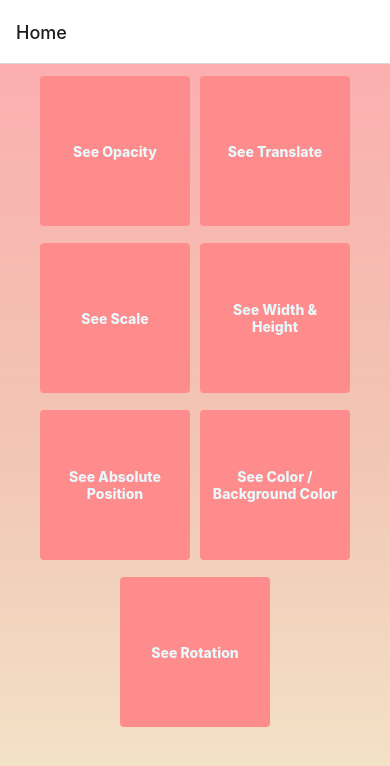
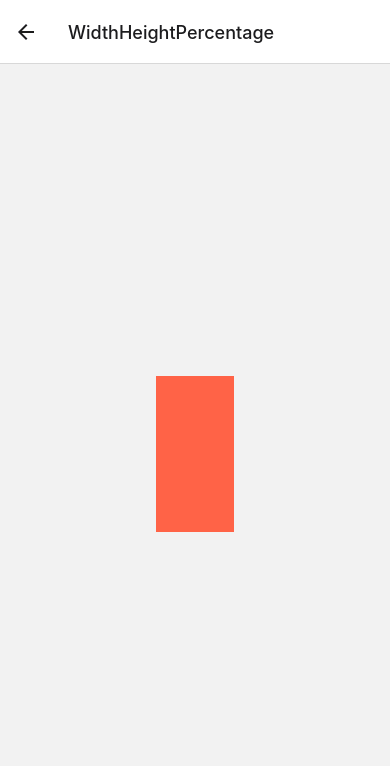
Before and after one commit to MarinMcGinley/Udemy-React-Animations, a React Native app: screen /WidthHeightPercentage in a window 390 px wide. Shown: the top 766 px of the page. Built offline with nearby package versions, Linux system fonts and the light colour scheme.

Commit message:
width and height interpolation on percentages

```diff
--- a/App.tsx
+++ b/App.tsx
@@ -8,6 +8,7 @@ import Opacity from './screens/opacity';
 import Rotation from './screens/rotation';
 import Scale from './screens/scale';
 import Translate from './screens/translate';
+import WidthHeightPercentage from './screens/widthHeightPercentage';
 import WidthAndHeight from './screens/withAndHeight';
 
 const Stack = createNativeStackNavigator();
@@ -27,6 +28,10 @@ export default function App() {
           component={ColorBackgroundColor}
         />
         <Stack.Screen name='Rotation' component={Rotation} />
+        <Stack.Screen
+          name='WidthHeightPercentage'
+          component={WidthHeightPercentage}
+        />
       </Stack.Navigator>
     </NavigationContainer>
   );
--- a/screens/homeScreen.tsx
+++ b/screens/homeScreen.tsx
@@ -35,7 +35,14 @@ const HomeScreen = ({ navigation }: any) => {
     navigation.navigate('Rotation');
   };
 
-  const buttonColor = colors.colorPalette2.orangePink;
+  const openWidthHeightPercentage = () => {
+    navigation.navigate('WidthHeightPercentage');
+  };
+
+  const buttonColor1 = colors.colorPalette2.orangePink;
+  const buttonColor2 = colors.colorPalette1.primaryRoyalBlue;
+  const buttonColor3 = colors.colorPalette1.primaryPastelGreen;
+  const buttonColor4 = colors.colorPalette1.primaryOceanBlue;
   const onPressButtonColor = colors.colorPalette2.rosePink;
   const buttonFontColor = '#E8F9FD';
 
@@ -45,6 +52,7 @@ const HomeScreen = ({ navigation }: any) => {
         colors.colorPalette3.rosyPink,
         colors.colorPalette3.sandyOrange,
         colors.colorPalette3.lightYellow,
+        colors.colorPalette3.blue,
       ]}
       style={styles.container}
     >
@@ -59,14 +67,14 @@ const HomeScreen = ({ navigation }: any) => {
           <Button
             onPress={openOpacity}
             title='See Opacity'
-            color={buttonColor}
+            color={buttonColor1}
             onPressColor={onPressButtonColor}
             fontColor={buttonFontColor}
           />
           <Button
             onPress={openTranslate}
             title='See Translate'
-            color={buttonColor}
+            color={buttonColor1}
             onPressColor={onPressButtonColor}
             fontColor={buttonFontColor}
           />
@@ -75,14 +83,14 @@ const HomeScreen = ({ navigation }: any) => {
           <Button
             onPress={openScale}
             title='See Scale'
-            color={buttonColor}
+            color={buttonColor1}
             onPressColor={onPressButtonColor}
             fontColor={buttonFontColor}
           />
           <Button
             onPress={openWidthAndHeight}
             title='See Width & Height'
-            color={buttonColor}
+            color={buttonColor1}
             onPressColor={onPressButtonColor}
             fontColor={buttonFontColor}
           />
@@ -91,14 +99,14 @@ const HomeScreen = ({ navigation }: any) => {
           <Button
             onPress={openAbsolutePosition}
             title='See Absolute Position'
-            color={buttonColor}
+            color={buttonColor1}
             onPressColor={onPressButtonColor}
             fontColor={buttonFontColor}
           />
           <Button
             onPress={openColorBackgroundColor}
             title='See Color / Background Color'
-            color={buttonColor}
+            color={buttonColor1}
             onPressColor={onPressButtonColor}
             fontColor={buttonFontColor}
           />
@@ -107,7 +115,14 @@ const HomeScreen = ({ navigation }: any) => {
           <Button
             onPress={openRotation}
             title='See Rotation'
-            color={buttonColor}
+            color={buttonColor1}
+            onPressColor={onPressButtonColor}
+            fontColor={buttonFontColor}
+          />
+          <Button
+            onPress={openWidthHeightPercentage}
+            title='See Width Height Percentage'
+            color={buttonColor1}
             onPressColor={onPressButtonColor}
             fontColor={buttonFontColor}
           />
@@ -119,22 +134,16 @@ const HomeScreen = ({ navigation }: any) => {
 
 const styles = StyleSheet.create({
   container: {
-    // borderWidth: 2,
-    // borderColor: 'pink',
+    paddingTop: 20,
     flex: 1,
-    // backgroundColor: '#fff',
     alignItems: 'center',
   },
   buttonsContainer: {
-    // borderWidth: 2,
-    // borderColor: 'blue',
     flexDirection: 'column',
     justifyContent: 'space-evenly',
   },
   duoContainer: {
     flexDirection: 'row',
-    // borderWidth: 2,
-    // borderColor: 'purple',
     justifyContent: 'center',
   },
 });
--- /dev/null
+++ b/screens/widthHeightPercentage.tsx
@@ -0,0 +1,63 @@
+import React, { useState } from 'react';
+import {
+  View,
+  StyleSheet,
+  TouchableWithoutFeedback,
+  Animated,
+} from 'react-native';
+
+const WidthHeightPercentage = () => {
+  const [animation, setAnimation] = useState(new Animated.Value(0));
+
+  const widthInterpolate = animation.interpolate({
+    inputRange: [0, 1],
+    outputRange: ['20%', '50%'],
+  });
+
+  const heightInterpolate = animation.interpolate({
+    inputRange: [0, 1],
+    outputRange: ['20%', '30%'],
+  });
+
+  const animatedStyles = {
+    width: widthInterpolate,
+    height: heightInterpolate,
+  };
+
+  const startAnimation = () => {
+    Animated.timing(animation, {
+      toValue: 1,
+      duration: 350,
+      useNativeDriver: false,
+    }).start(() => {
+      Animated.timing(animation, {
+        toValue: 0,
+        duration: 500,
+        useNativeDriver: false,
+      }).start();
+    });
+  };
+
+  return (
+    <View style={styles.container}>
+      <TouchableWithoutFeedback onPress={startAnimation}>
+        <Animated.View style={[styles.box, animatedStyles]} />
+      </TouchableWithoutFeedback>
+    </View>
+  );
+};
+
+const styles = StyleSheet.create({
+  container: {
+    flex: 1,
+    alignItems: 'center',
+    justifyContent: 'center',
+  },
+  box: {
+    width: '20%',
+    height: '20%',
+    backgroundColor: 'tomato',
+  },
+});
+
+export default WidthHeightPercentage;
```
